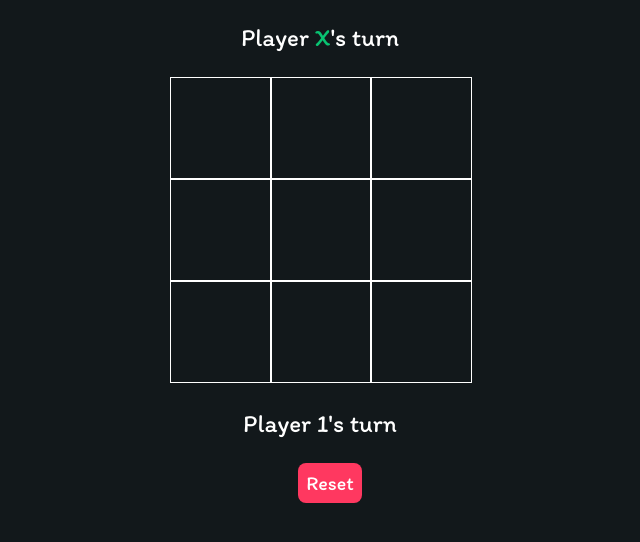
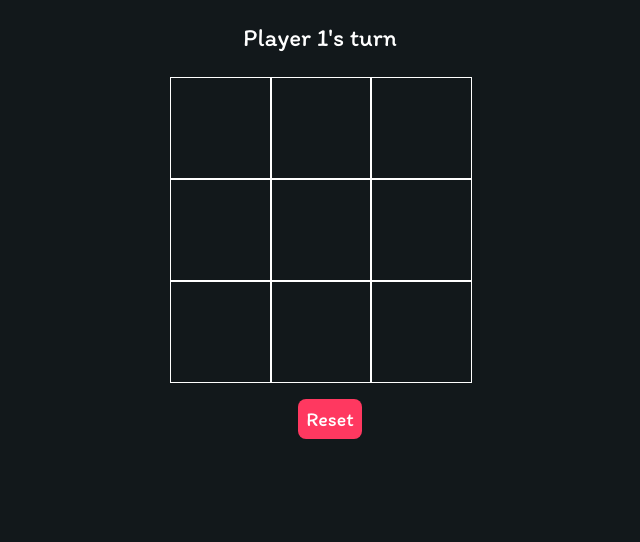
Before and after one commit to YASSINEGAFF69/tic-tac-toe, a plain HTML site: page index.html in a window 1280 px wide. Shown: the part 204-746 px from the top of the page, without its empty margins (320-960 px from the left). Drawn offline with Linux system fonts and the light colour scheme.

Commit message:
fixing a doubled html element

```diff
--- a/index.html
+++ b/index.html
@@ -15,9 +15,7 @@
         <section class="title">
             <h1>Tic Tac Toe</h1>
         </section>
-        <section class="display">
-            Player <span class="display-player playerX">X</span>'s turn
-        </section>
+        <section class="display announcer hide" id="message"></section>
         <section class="container" id="gameboard">
             <div class="tile"></div>
             <div class="tile"></div>
@@ -29,7 +27,7 @@
             <div class="tile"></div>
             <div class="tile"></div>
         </section>
-        <section class="display announcer hide" id="message"></section>
+
         <section class="controls">
             <button id="reset">Reset</button>
         </section>
```
